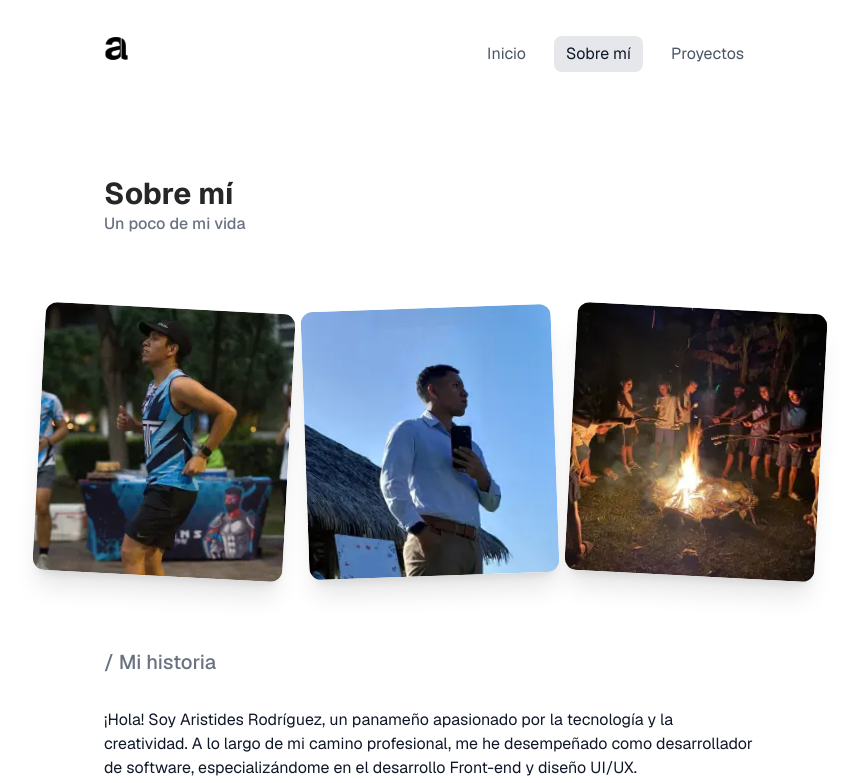
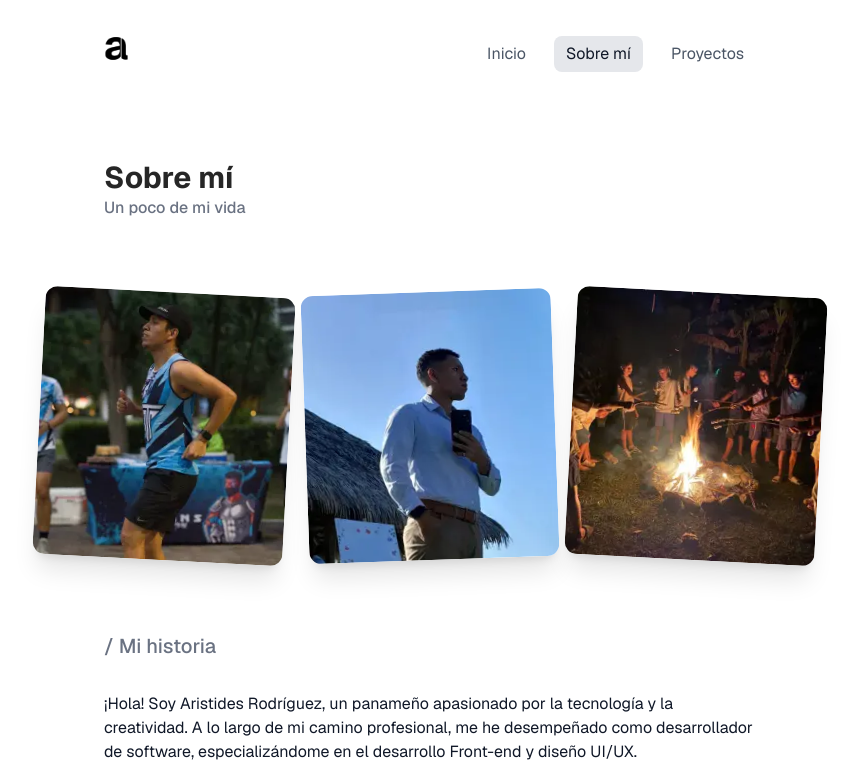
Before and after one commit to arisrodriguez/a-r, a Next.js app: page /sobre-mi in a window 1280 px wide. Shown: the top 783 px of the page, without its empty margins (210-1068 px from the left). Built offline with nearby package versions, Linux system fonts and the light colour scheme.

Commit message:
refactor(ui): optimiza duración de animaciones a 0.5s y ajusta margen superior de 20 a 16 para mejorar la coherencia visual

```diff
--- a/src/app/components/About/AboutContent.tsx
+++ b/src/app/components/About/AboutContent.tsx
@@ -11,8 +11,8 @@ export default function AboutContent() {
         <motion.div
             initial={{ opacity: 0, y: 20 }}
             animate={{ opacity: 1, y: 0 }}
-            transition={{ duration: 0.6, ease: "easeInOut" }}
-            className="mx-auto max-w-[700px] px-8 py-3 md:px-6 mt-20"
+            transition={{ duration: 0.5, ease: "easeInOut" }}
+            className="mx-auto max-w-[700px] px-8 py-3 md:px-6 mt-16"
         >
             <AboutHeader />
             <AboutPhotos />
--- a/src/app/components/Home/HomeContent.tsx
+++ b/src/app/components/Home/HomeContent.tsx
@@ -8,8 +8,8 @@ export default function HomeContent() {
         <motion.div
             initial={{ opacity: 0, y: 20 }}
             animate={{ opacity: 1, y: 0 }}
-            transition={{ duration: 0.6, ease: "easeInOut" }}
-            className="mx-auto max-w-[700px] flex flex-col items-center justify-center gap-3 px-8 py-3 md:px-6 mt-20"
+            transition={{ duration: 0.5, ease: "easeInOut" }}
+            className="mx-auto max-w-[700px] flex flex-col items-center justify-center gap-3 px-8 py-3 md:px-6 mt-16"
         >
             <HomeHeader />
             <HomeProjects />
--- a/src/app/components/Projects/ProjectsContent.tsx
+++ b/src/app/components/Projects/ProjectsContent.tsx
@@ -9,8 +9,8 @@ export default function ProjectsContent() {
         <motion.div
             initial={{ opacity: 0, y: 20 }}
             animate={{ opacity: 1, y: 0 }}
-            transition={{ duration: 0.6, ease: "easeInOut" }}
-            className="mx-auto max-w-[700px] px-8 py-3 md:px-6 mt-20"
+            transition={{ duration: 0.5, ease: "easeInOut" }}
+            className="mx-auto max-w-[700px] px-8 py-3 md:px-6 mt-16"
         >
             <ProjectsHeader />
             <ProjectsDescription />
```
